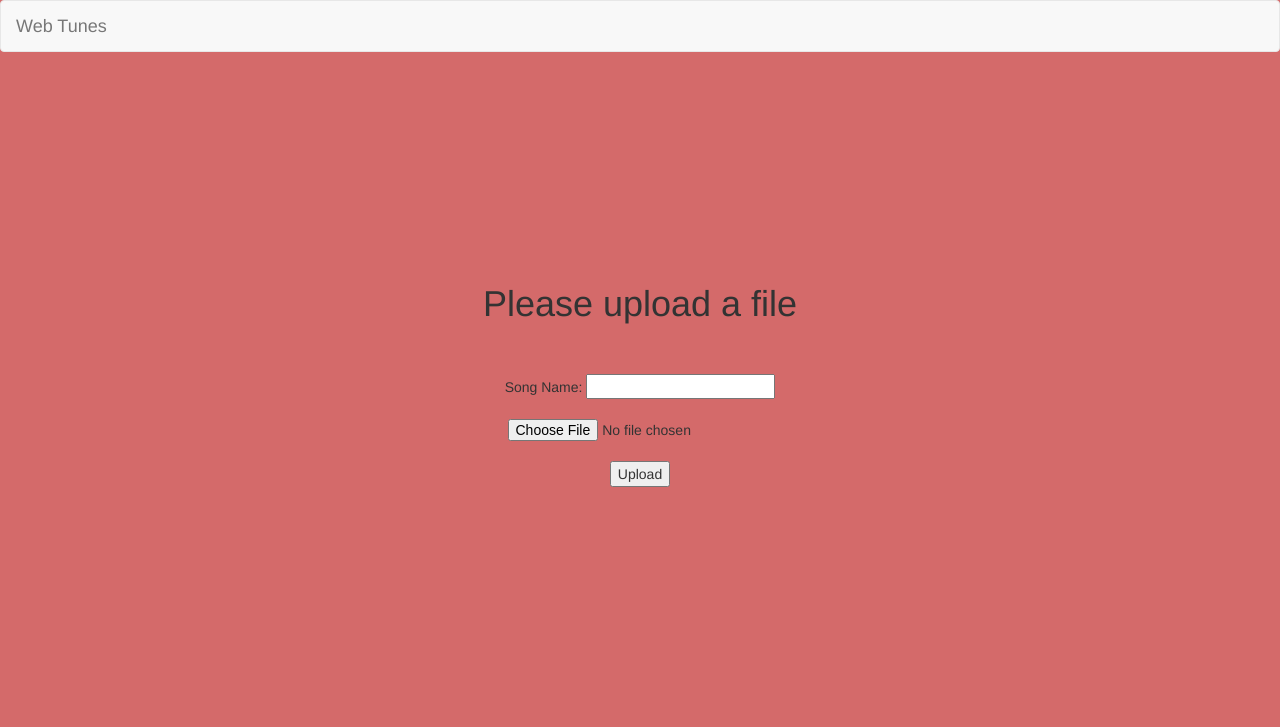
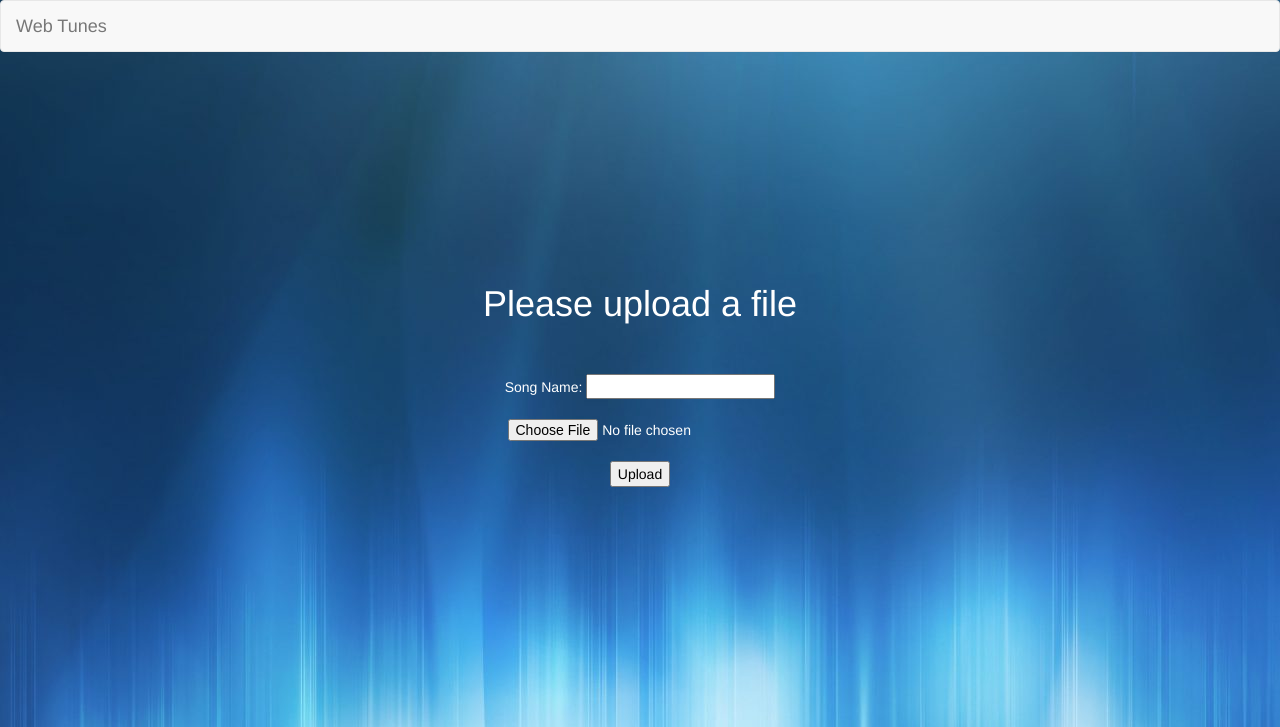
Before and after one commit to aderbique/webtunes, a Django app: page /upload in a window 1280 px wide. Shown: the top 727 px of the page. Run offline with Django 3.2, Linux system fonts and the light colour scheme; some libraries are stand-ins or nearby versions.

Commit message:
made it look nice

```diff
--- a/webtunes/webtunesapp/static/css/main_css.css
+++ b/webtunes/webtunesapp/static/css/main_css.css
@@ -33,3 +33,10 @@ a{
     height: 5px;
     border-bottom: 3px solid #fff;
 }
+
+h1{
+    color:white;
+}
+h2{
+    color:white;
+}
--- a/webtunes/webtunesapp/templates/webtunesapp/error.html
+++ b/webtunes/webtunesapp/templates/webtunesapp/error.html
@@ -7,6 +7,7 @@
     {% load staticfiles %}
     <meta name="viewport" content="width=device-width, initial-scale=1.0">
 	<link rel="stylesheet" href="{% static 'css/bootstrap.min.css' %}" />
+    <link rel="stylesheet" type="text/css" href="{% static 'css/main_css.css' %}">
     <script src="{% static 'js/jquery.js' %}"></script>
     <script src ="{% static 'js/bootstrap.js'%}"></script>
 
@@ -34,7 +35,7 @@
 
 </head>
 
-<body style = "background-color: #D46A6A; overflow-y: scroll;">
+<body style = " background-image:url('{% static 'pictures/background.jpg' %}'); overflow-y: scroll;">
     {% block content %}
     <div class = "container-fluid">
       <div class="row">
--- a/webtunes/webtunesapp/templates/webtunesapp/home.html
+++ b/webtunes/webtunesapp/templates/webtunesapp/home.html
@@ -7,6 +7,7 @@
     {% load staticfiles %}
     <meta name="viewport" content="width=device-width, initial-scale=1.0">
 	<link rel="stylesheet" href="{% static 'css/bootstrap.min.css' %}" />
+    <link rel="stylesheet" type="text/css" href="{% static 'css/main_css.css' %}">
     <script src="{% static 'js/jquery.js' %}"></script>
     <script src ="{% static 'js/bootstrap.js'%}"></script>
 
@@ -34,7 +35,7 @@
 
 </head>
 
-<body style = "background-color: #D46A6A; overflow-y: scroll;">
+<body style = " background-image:url('{% static 'pictures/background.jpg' %}'); overflow-y: scroll;">
     {% block content %}
     <div class = "container-fluid">
       <div class="row">
@@ -48,7 +49,7 @@
               <br>
 
               <form method="get" action="/upload">
-                  <span><h2>Upload file &nbsp: <button align="right" type="submit" class="btn btn-success">Upload</button></h2></span>
+                  <span><h2>Upload file:&nbsp <button align="right" type="submit" class="btn btn-success">Upload</button></h2></span>
               </form>
             </div>
           </div>
--- a/webtunes/webtunesapp/templates/webtunesapp/play.html
+++ b/webtunes/webtunesapp/templates/webtunesapp/play.html
@@ -35,7 +35,7 @@
 
 </head>
 
-<body style = "background-color: #D46A6A; overflow-y: scroll;">
+<body style = " background-image:url('{% static 'pictures/background.jpg' %}'); overflow-y: scroll;">
     {% block content %}
     {% for song in song_entry %}
     <div class = "container-fluid">
--- a/webtunes/webtunesapp/templates/webtunesapp/retrieve.html
+++ b/webtunes/webtunesapp/templates/webtunesapp/retrieve.html
@@ -7,6 +7,7 @@
     {% load staticfiles %}
     <meta name="viewport" content="width=device-width, initial-scale=1.0">
 	<link rel="stylesheet" href="{% static 'css/bootstrap.min.css' %}" />
+    <link rel="stylesheet" type="text/css" href="{% static 'css/main_css.css' %}">
     <script src="{% static 'js/jquery.js' %}"></script>
     <script src ="{% static 'js/bootstrap.js'%}"></script>
 
@@ -34,7 +35,7 @@
 
 </head>
 
-<body style = "background-color: #D46A6A; overflow-y: scroll;">
+<body style = " background-image:url('{% static 'pictures/background.jpg' %}'); overflow-y: scroll;">
     {% block content %}
     <div class = "container-fluid">
       <div class="row">
--- a/webtunes/webtunesapp/templates/webtunesapp/success.html
+++ b/webtunes/webtunesapp/templates/webtunesapp/success.html
@@ -7,6 +7,7 @@
     {% load staticfiles %}
     <meta name="viewport" content="width=device-width, initial-scale=1.0">
 	<link rel="stylesheet" href="{% static 'css/bootstrap.min.css' %}" />
+    <link rel="stylesheet" type="text/css" href="{% static 'css/main_css.css' %}">
     <script src="{% static 'js/jquery.js' %}"></script>
     <script src ="{% static 'js/bootstrap.js'%}"></script>
 
@@ -34,7 +35,7 @@
 
 </head>
 
-<body style = "background-color: #D46A6A; overflow-y: scroll;">
+<body style = " background-image:url('{% static 'pictures/background.jpg' %}'); overflow-y: scroll;">
     {% block content %}
     <div class = "container-fluid">
       <div class="row">
--- a/webtunes/webtunesapp/templates/webtunesapp/upload.html
+++ b/webtunes/webtunesapp/templates/webtunesapp/upload.html
@@ -7,6 +7,7 @@
     {% load staticfiles %}
     <meta name="viewport" content="width=device-width, initial-scale=1.0">
 	<link rel="stylesheet" href="{% static 'css/bootstrap.min.css' %}" />
+    <link rel="stylesheet" type="text/css" href="{% static 'css/main_css.css' %}">
     <script src="{% static 'js/jquery.js' %}"></script>
     <script src ="{% static 'js/bootstrap.js'%}"></script>
 
@@ -34,11 +35,11 @@
 
 </head>
 
-<body style = "background-color: #D46A6A; overflow-y: scroll;">
+<body style = " background-image:url('{% static 'pictures/background.jpg' %}'); overflow-y: scroll;">
     {% block content %}
     <div class = "container-fluid">
       <div class="row">
-          <div align = "center" style="horiz-align: center; padding-top: 15%;">
+          <div align = "center" style="horiz-align: center; padding-top: 15%; color:white;">
               <h1>Please upload a file</h1>
               <br><br>
               <form method="post" action="{% url 'success' %}" enctype="multipart/form-data">
@@ -48,7 +49,7 @@
                   <br><br>
                   <input type="file" name="file" accept=".mp3">
                   <br>
-                  <button type="submit">Upload</button>
+                  <button style="color:black" type="submit">Upload</button>
                   </div>
               </form>
             </div>
```
Also changed, not shown: webtunes/webtunesapp/static/pictures/background.jpg (added).
